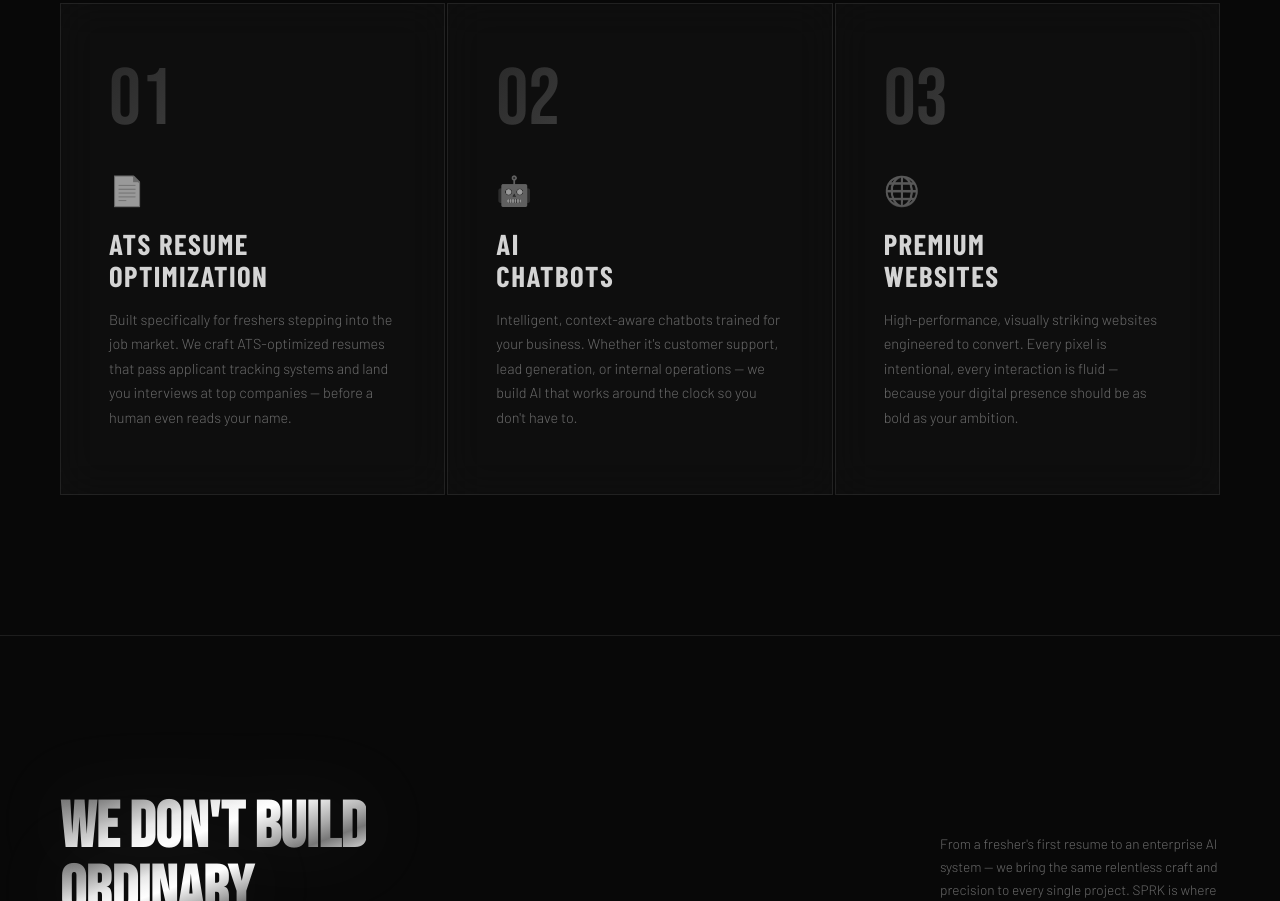
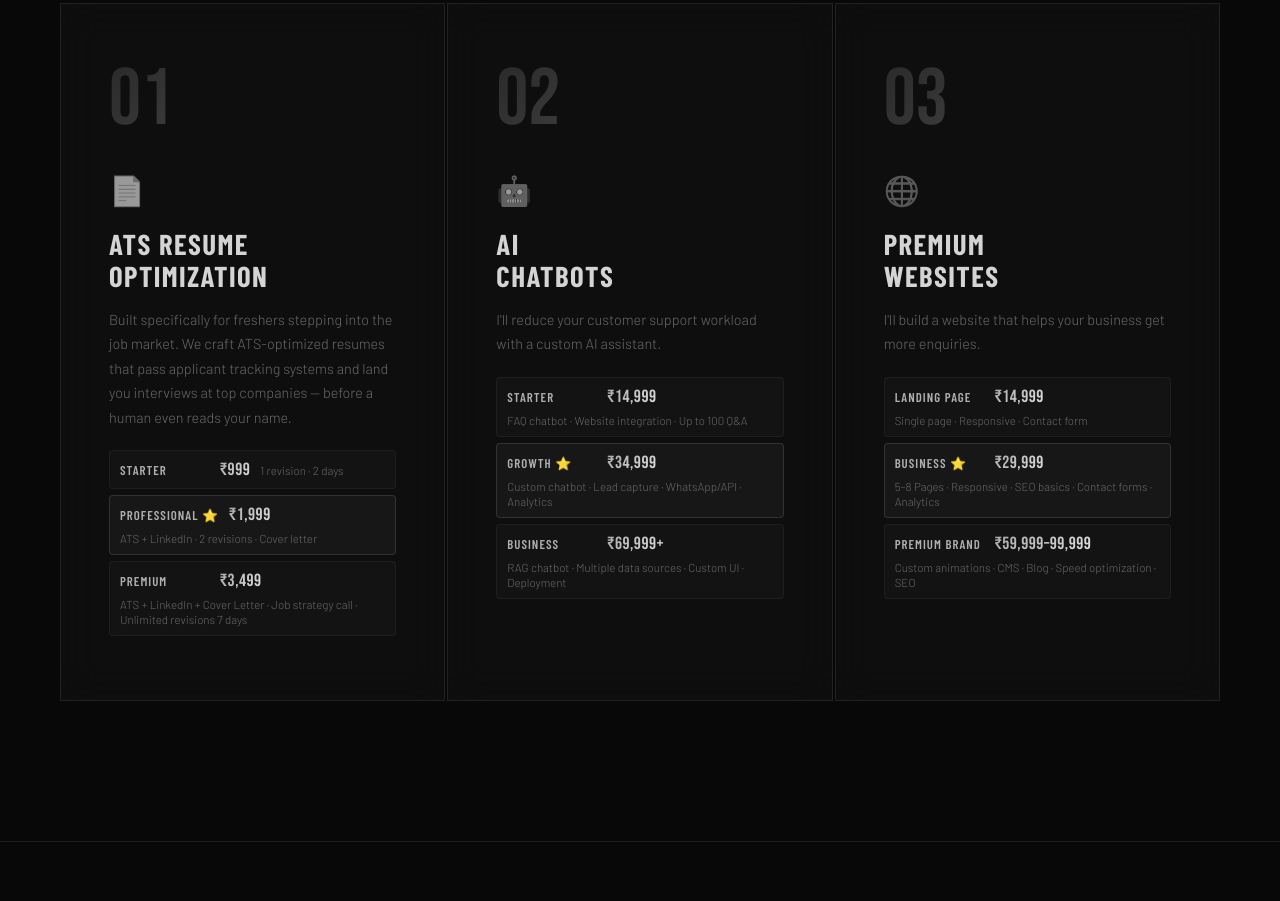
Before and after one commit to saipavangoteti/sprk-site, a plain HTML site: page index.html in a window 1280 px wide. Shown: the part 1348-2249 px from the top of the page. Drawn offline with nearby package versions, Linux system fonts and the light colour scheme; a web font is replaced by a local one.

Commit message:
Add pricing tiers and updated sell lines for all three services

```diff
--- a/index.html
+++ b/index.html
@@ -546,6 +546,54 @@
     transition: opacity 0.3s, transform 0.3s;
   }
   .service-card:hover .service-arrow { opacity: 1; transform: translate(0,0); }
+
+  .service-pricing {
+    margin-top: 20px;
+    display: flex;
+    flex-direction: column;
+    gap: 6px;
+  }
+  .sp-tier {
+    display: flex;
+    flex-wrap: wrap;
+    align-items: baseline;
+    gap: 6px 10px;
+    padding: 8px 10px;
+    background: rgba(180,180,180,0.03);
+    border: 1px solid rgba(180,180,180,0.06);
+    border-radius: 4px;
+    transition: border-color 0.3s, background 0.3s;
+  }
+  .sp-tier:hover { border-color: rgba(180,180,180,0.15); background: rgba(180,180,180,0.06); }
+  .sp-popular {
+    border-color: rgba(200,200,200,0.15);
+    background: rgba(200,200,200,0.05);
+  }
+  .sp-popular:hover { border-color: rgba(200,200,200,0.25); }
+  .sp-tier-name {
+    font-family: 'Barlow Condensed', sans-serif;
+    font-size: 0.8rem;
+    font-weight: 600;
+    letter-spacing: 0.08em;
+    text-transform: uppercase;
+    color: var(--silver);
+    min-width: 90px;
+  }
+  .sp-tier-price {
+    font-family: 'Bebas Neue', sans-serif;
+    font-size: 1.1rem;
+    background: linear-gradient(135deg, #aaa, #e0e0e0);
+    -webkit-background-clip: text;
+    -webkit-text-fill-color: transparent;
+    background-clip: text;
+    letter-spacing: 0.03em;
+  }
+  .sp-tier-sub {
+    font-size: 0.72rem;
+    color: var(--silver-dim);
+    font-weight: 300;
+    line-height: 1.3;
+  }
 
   /* MARQUEE STRIP */
   .marquee-strip {
@@ -1075,6 +1123,11 @@
         <span class="service-icon">📄</span>
         <h3 class="service-title">ATS Resume<br>Optimization</h3>
         <p class="service-desc">Built specifically for freshers stepping into the job market. We craft ATS-optimized resumes that pass applicant tracking systems and land you interviews at top companies — before a human even reads your name.</p>
+        <div class="service-pricing">
+          <div class="sp-tier"><span class="sp-tier-name">Starter</span><span class="sp-tier-price">₹999</span><span class="sp-tier-sub">1 revision · 2 days</span></div>
+          <div class="sp-tier sp-popular"><span class="sp-tier-name">Professional ⭐</span><span class="sp-tier-price">₹1,999</span><span class="sp-tier-sub">ATS + LinkedIn · 2 revisions · Cover letter</span></div>
+          <div class="sp-tier"><span class="sp-tier-name">Premium</span><span class="sp-tier-price">₹3,499</span><span class="sp-tier-sub">ATS + LinkedIn + Cover Letter · Job strategy call · Unlimited revisions 7 days</span></div>
+        </div>
         <span class="service-arrow">↗</span>
       </div>
 
@@ -1083,7 +1136,12 @@
         <div class="service-number">02</div>
         <span class="service-icon">🤖</span>
         <h3 class="service-title">AI<br>Chatbots</h3>
-        <p class="service-desc">Intelligent, context-aware chatbots trained for your business. Whether it's customer support, lead generation, or internal operations — we build AI that works around the clock so you don't have to.</p>
+        <p class="service-desc">I'll reduce your customer support workload with a custom AI assistant.</p>
+        <div class="service-pricing">
+          <div class="sp-tier"><span class="sp-tier-name">Starter</span><span class="sp-tier-price">₹14,999</span><span class="sp-tier-sub">FAQ chatbot · Website integration · Up to 100 Q&A</span></div>
+          <div class="sp-tier sp-popular"><span class="sp-tier-name">Growth ⭐</span><span class="sp-tier-price">₹34,999</span><span class="sp-tier-sub">Custom chatbot · Lead capture · WhatsApp/API · Analytics</span></div>
+          <div class="sp-tier"><span class="sp-tier-name">Business</span><span class="sp-tier-price">₹69,999+</span><span class="sp-tier-sub">RAG chatbot · Multiple data sources · Custom UI · Deployment</span></div>
+        </div>
         <span class="service-arrow">↗</span>
       </div>
 
@@ -1092,7 +1150,12 @@
         <div class="service-number">03</div>
         <span class="service-icon">🌐</span>
         <h3 class="service-title">Premium<br>Websites</h3>
-        <p class="service-desc">High-performance, visually striking websites engineered to convert. Every pixel is intentional, every interaction is fluid — because your digital presence should be as bold as your ambition.</p>
+        <p class="service-desc">I'll build a website that helps your business get more enquiries.</p>
+        <div class="service-pricing">
+          <div class="sp-tier"><span class="sp-tier-name">Landing Page</span><span class="sp-tier-price">₹14,999</span><span class="sp-tier-sub">Single page · Responsive · Contact form</span></div>
+          <div class="sp-tier sp-popular"><span class="sp-tier-name">Business ⭐</span><span class="sp-tier-price">₹29,999</span><span class="sp-tier-sub">5–8 Pages · Responsive · SEO basics · Contact forms · Analytics</span></div>
+          <div class="sp-tier"><span class="sp-tier-name">Premium Brand</span><span class="sp-tier-price">₹59,999–99,999</span><span class="sp-tier-sub">Custom animations · CMS · Blog · Speed optimization · SEO</span></div>
+        </div>
         <span class="service-arrow">↗</span>
       </div>
 
```
